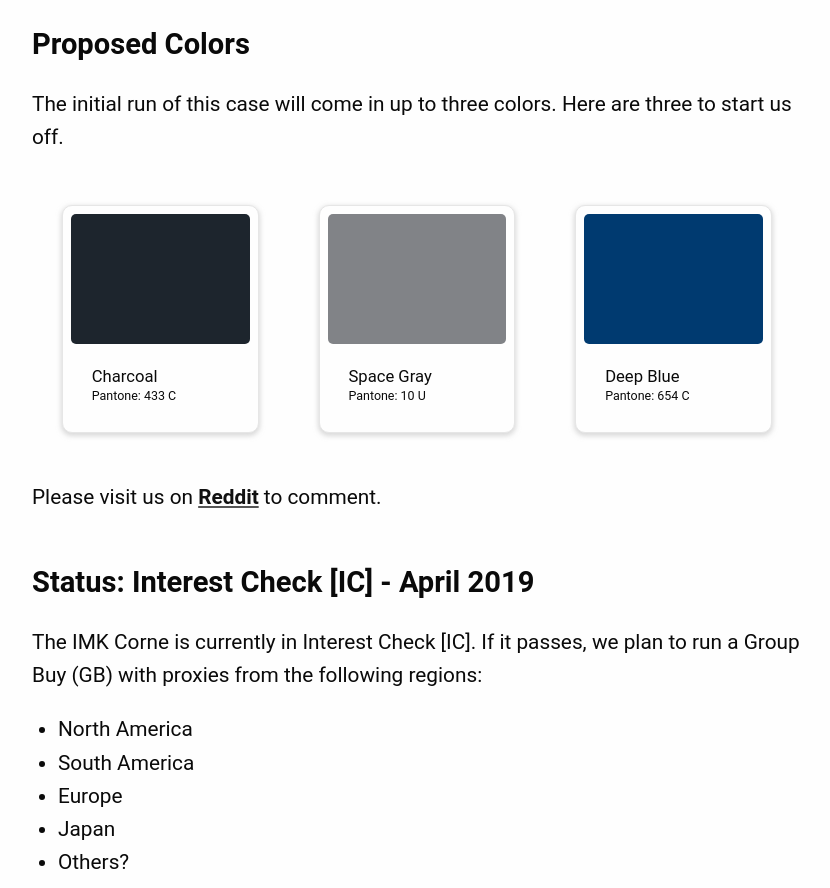
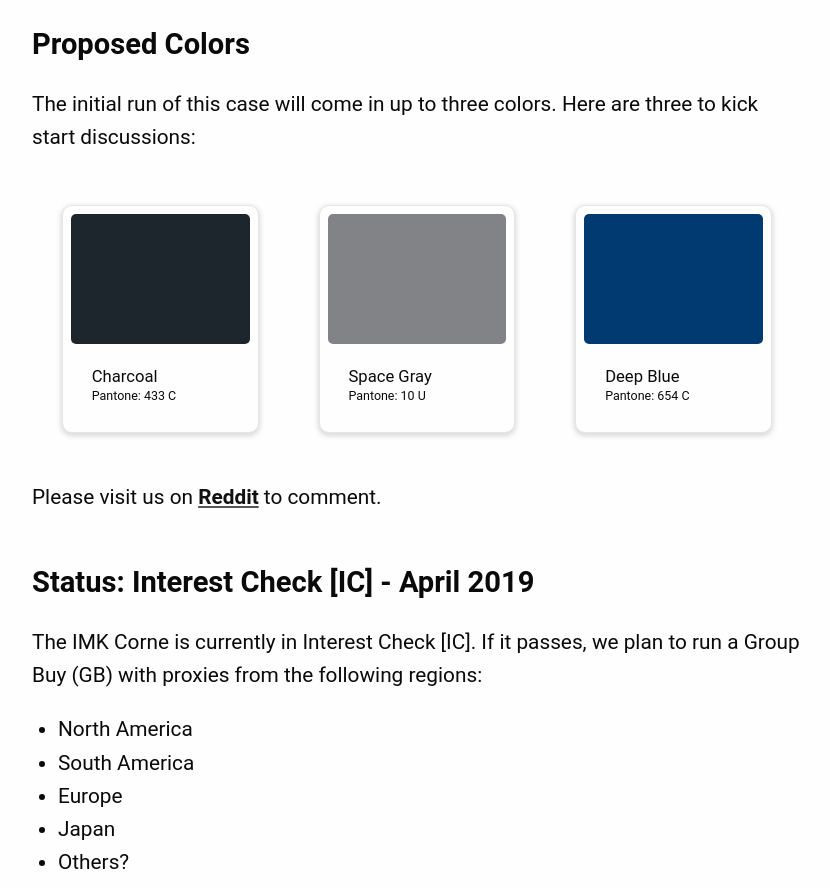
Before and after one commit to leotumwattana/imkcorne, a website: page index.html in a window 1280 px wide. Shown: the part 2003-2891 px from the top of the page, without its empty margins (223-1053 px from the left). Drawn offline with nearby package versions, Linux system fonts and the light colour scheme; a web font is replaced by a local one.

Commit message:
Change “start us off.” to “kick start discussions:”

```diff
--- a/index.html
+++ b/index.html
@@ -90,7 +90,7 @@
 
         <div class="large-12 cell margin-top">
           <h3>Proposed Colors</h3>
-          <p>The initial run of this case will come in up to three colors. Here are three to start us off.</p>
+          <p>The initial run of this case will come in up to three colors. Here are three to kick start discussions:</p>
           <div class="grid-x color-chips">
             <div class="cell small-12 medium-4">
               <div class="card color-chip">
```
